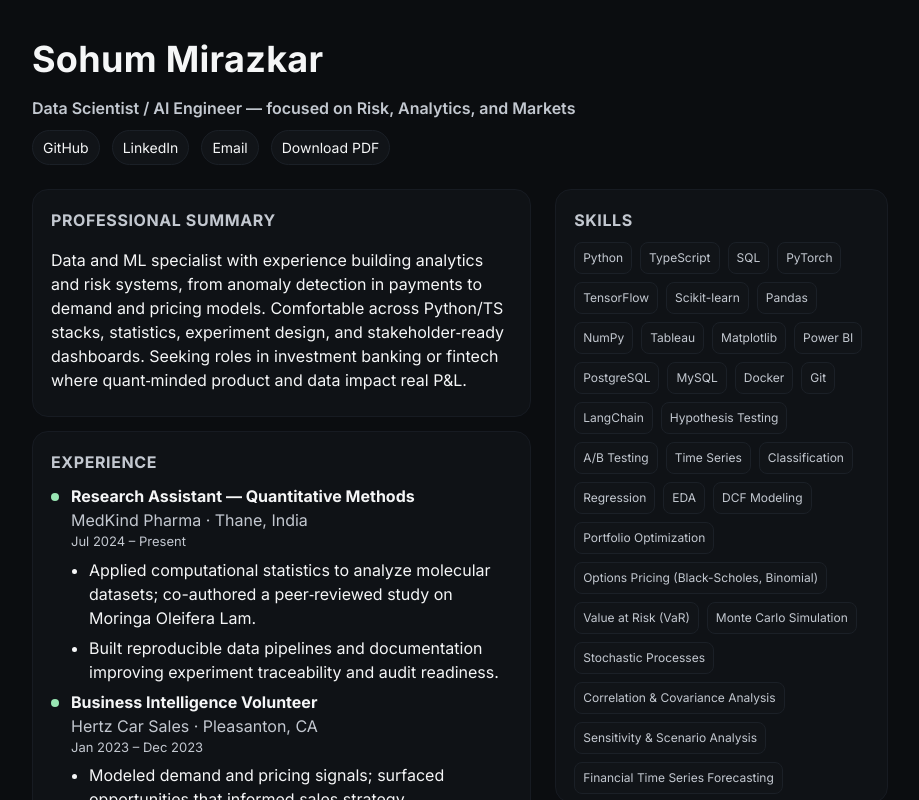
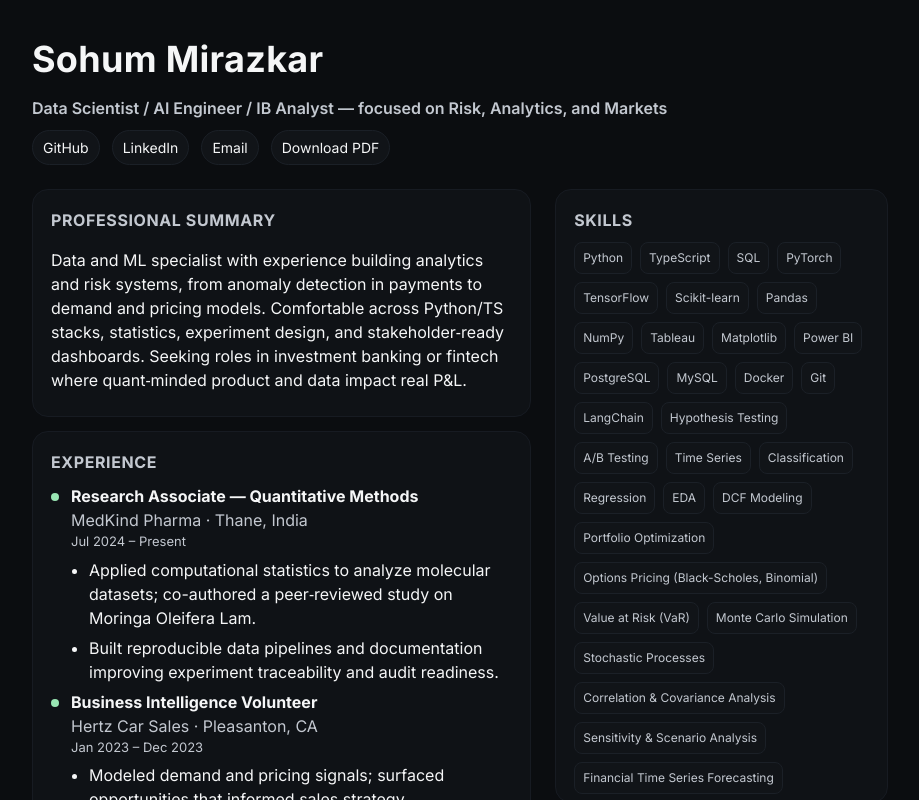
Before and after one commit to sohammirajkar/SohumMirazkar_Resume, a React (Vite) app: page / in a window 1280 px wide. Shown: the top 800 px of the page, without its empty margins (180-1099 px from the left). Built offline with nearby package versions, Linux system fonts and the light colour scheme.

Commit message:
Update App.tsx

```diff
--- a/src/resume/App.tsx
+++ b/src/resume/App.tsx
@@ -38,7 +38,7 @@ const skills = [
 
 const experiences: Experience[] = [
   {
-    role: 'Research Assistant — Quantitative Methods',
+    role: 'Research Associate — Quantitative Methods',
     org: 'MedKind Pharma',
     location: 'Thane, India',
     start: 'Jul 2024',
@@ -180,7 +180,7 @@ export default function App() {
     <div className="container">
       <header className="header">
         <div className="name">Sohum Mirazkar</div>
-        <div className="title">Data Scientist / AI Engineer — focused on Risk, Analytics, and Markets</div>
+        <div className="title">Data Scientist / AI Engineer / IB Analyst — focused on Risk, Analytics, and Markets</div>
         <div className="toplinks">
           {links.map(l => <a key={l.href} className="pill" href={l.href} target="_blank" rel="noreferrer">{l.label}</a>)}
         </div>
```
